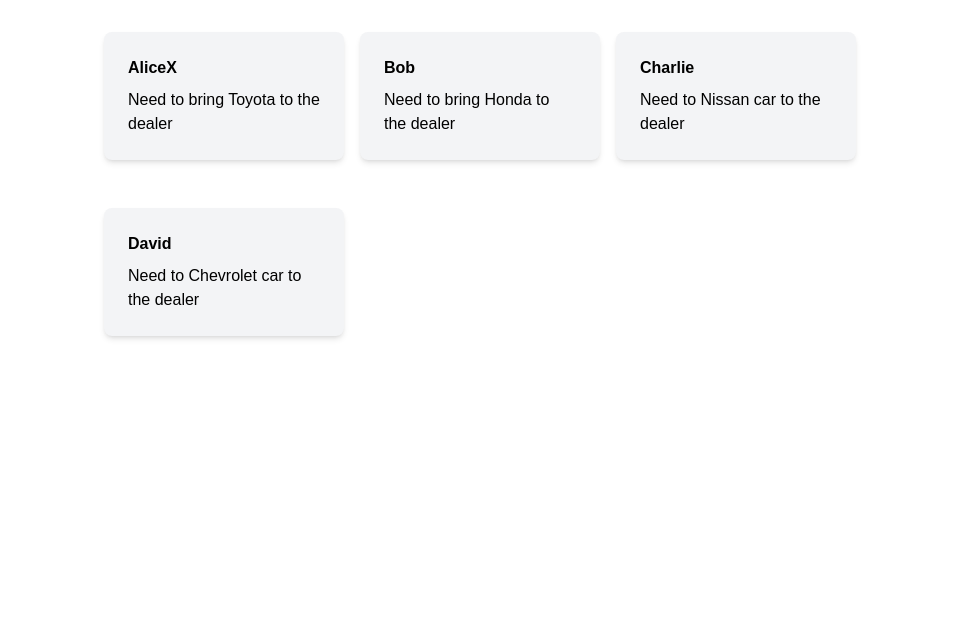
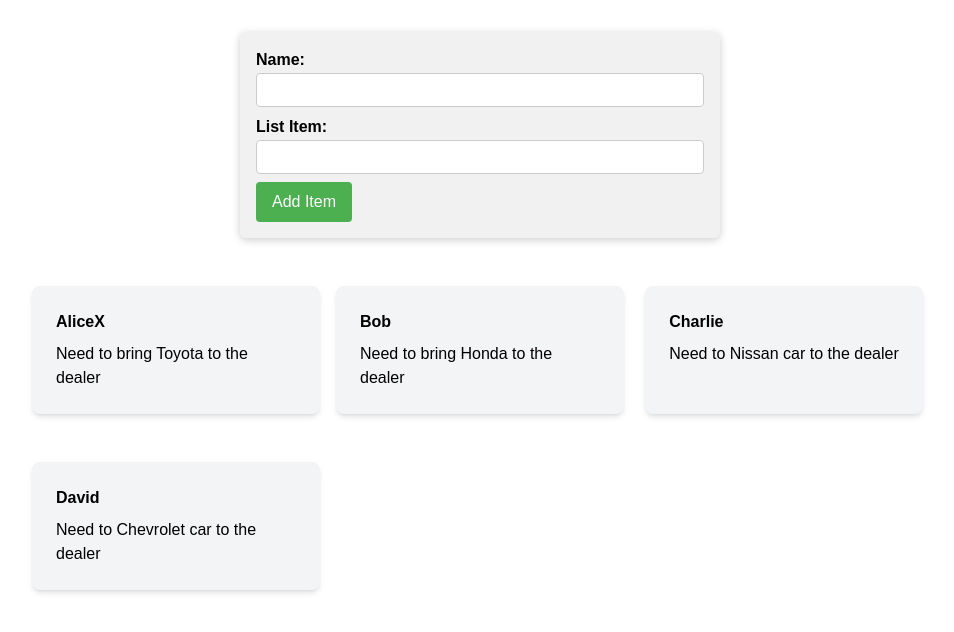
Before and after one commit to nabeeljohn/njohnweb, a Next.js app: page /tools/todo in a window 1280 px wide. Shown: the top 632 px of the page, without its empty margins (160-1114 px from the left). Built offline with nearby package versions, Linux system fonts and the light colour scheme.

Commit message:
added state

```diff
--- /dev/null
+++ b/app/tools/todo/CreateTodoCard.module.css
@@ -0,0 +1,32 @@
+.form {
+    background-color:#f1f1f1;
+    padding: 1rem;
+    width:30rem;
+    margin: 2rem auto;
+    border-radius: 6px;
+    box-shadow: 0 2px 8px rgba(0, 0, 0, 0.2);
+}
+
+.form label {
+    display: block;
+    font-weight: bold;
+    color:black;
+    margin-bottom: 0.05rem;
+}
+
+.form input {
+    width: 100%;
+    padding: 0.25rem;
+    margin-bottom: 0.5rem;
+    border: 1px solid #ccc;
+    border-radius: 4px;
+}
+
+.form button {
+    background-color: #4CAF50;
+    color: white;
+    padding: 0.5rem 1rem;
+    border: none;
+    border-radius: 4px;
+    cursor: pointer;
+}
--- /dev/null
+++ b/app/tools/todo/CreateTodoCard.tsx
@@ -0,0 +1,17 @@
+import classes from "./CreateTodoCard.module.css";
+
+export default function CreateTodoCard() {
+    return (
+        <form className={classes.form}>
+            <div>
+                <label htmlFor="userName">Name:</label>
+                <input type="text" id="userName" name="userName" />
+            </div>
+            <div>
+                <label htmlFor="body">List Item:</label>
+                <input type="text" id="body" name="body" />
+            </div>
+            <button type="submit">Add Item</button>
+        </form>
+    );
+}
--- a/app/tools/todo/TodoCardList.module.css
+++ b/app/tools/todo/TodoCardList.module.css
@@ -1,6 +1,6 @@
 .todoCardList {
     list-style: none;
-    max-width: 50rem;
+    max-width: 60rem;
     margin: 1rem auto;
     padding: 1rem auto;
     display: grid;
--- a/app/tools/todo/TodoCardList.tsx
+++ b/app/tools/todo/TodoCardList.tsx
@@ -1,13 +1,17 @@
 import TodoCard from "./TodoCard";
+import CreateTodoCard from "./CreateTodoCard";
 import classes from "./TodoCardList.module.css";
 
 export default function TodoCardList(){
     return (
+        <>
+        <CreateTodoCard />
         <ul className={classes.todoCardList}>
             <TodoCard userName="AliceX" body="Need to bring Toyota to the dealer"/>
             <TodoCard userName="Bob" body="Need to bring Honda to the dealer"/>
             <TodoCard userName="Charlie" body="Need to Nissan car to the dealer"/>
             <TodoCard userName="David" body="Need to Chevrolet car to the dealer"/>
         </ul>
+        </>
     );
 }
```
